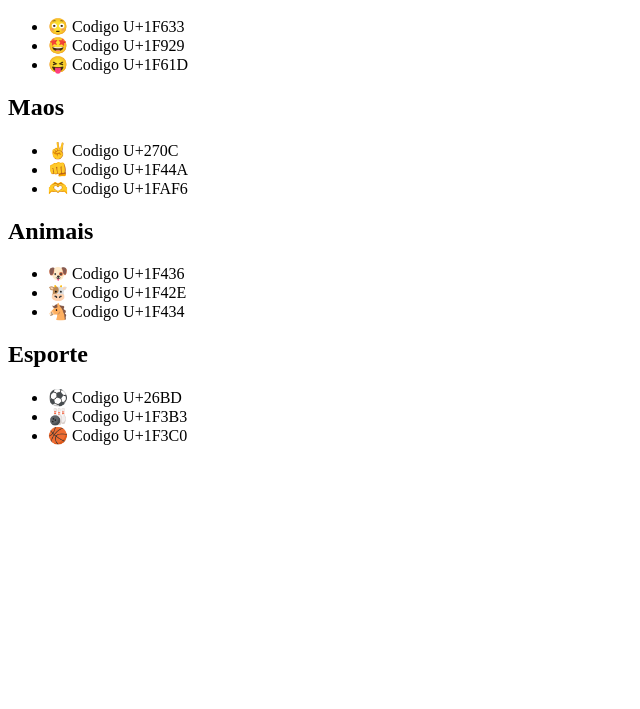
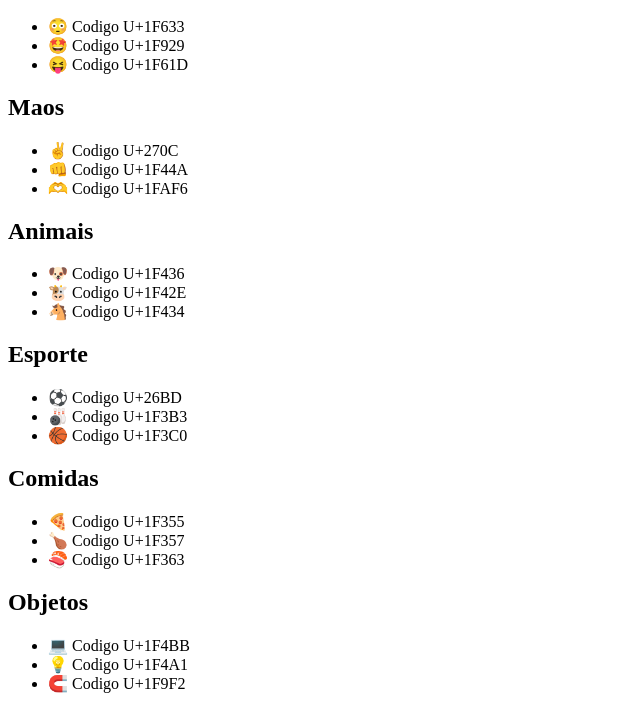
Before and after one commit to amandabertuol/curso-em-video-ex, a plain HTML site: page desafios/d004/index.html in a window 1280 px wide. Shown: the part 110-819 px from the top of the page, without its empty margins (0-640 px from the left). Drawn offline with Linux system fonts and the light colour scheme.

Commit message:
Completed challenge 04

```diff
--- a/desafios/d004/index.html
+++ b/desafios/d004/index.html
@@ -34,6 +34,17 @@
         <li>&#x1F3B3 Codigo U+1F3B3</li>
         <li>&#x1F3C0 Codigo U+1F3C0</li>
     </ul>
-    <h2> </h2>
+    <h2> Comidas    </h2>
+    <ul>
+        <li>&#x1f355 Codigo U+1F355</li>
+        <li>&#x1f357 Codigo U+1F357</li>
+        <li>&#x1f363 Codigo U+1F363</li>
+    </ul>
+    <h2>Objetos</h2>
+    <ul>
+        <li>&#x1F4Bb Codigo U+1F4BB</li>
+        <li>&#x1f4a1 Codigo U+1F4A1</li>
+        <li>&#x1f9f2 Codigo U+1F9F2</li>
+    </ul>
 </body>
 </html>
```
Also changed, not shown: 2 other files.
